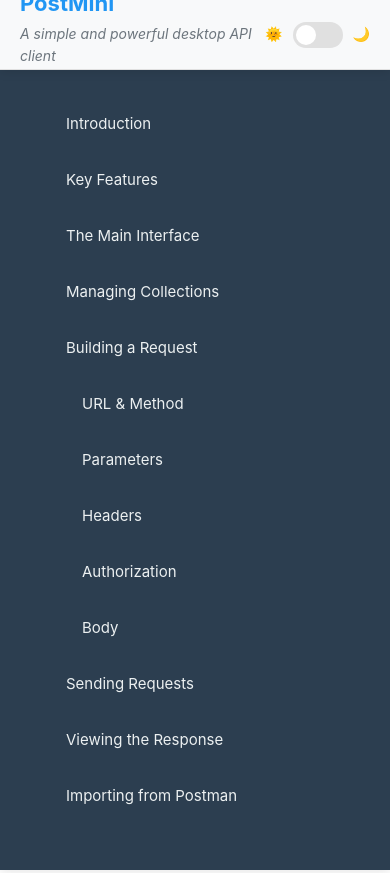
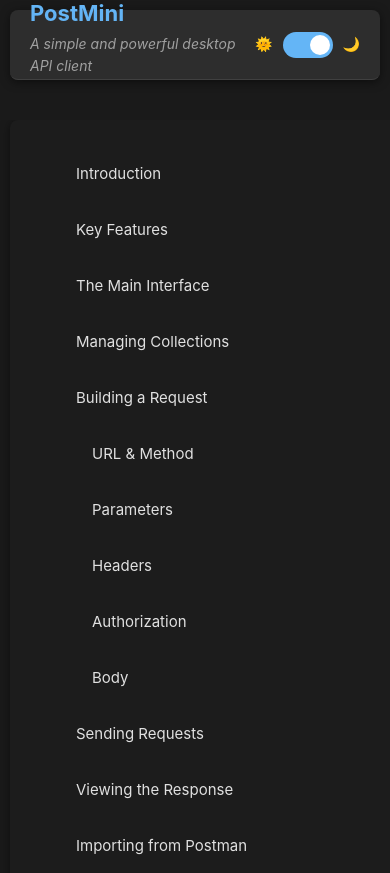
Before and after one commit to melerek/PostMini, a plain HTML site: page docs/index.html in a window 390 px wide. Shown: the top 873 px of the page. Drawn offline with Linux system fonts and the light colour scheme.

Commit message:
Enhance header and sidebar layout in index.html, adjusting dimensions and padding for improved aesthetics. Update theme preference default to 'dark' and refine responsive design for better mobile experience.

```diff
--- a/docs/index.html
+++ b/docs/index.html
@@ -48,21 +48,36 @@
             color: var(--text-primary);
             background-color: var(--bg-primary);
             transition: background-color 0.3s ease, color 0.3s ease;
+            padding-top: 20px;
+        }
+
+        /* Fixed backdrop to prevent text showing above header */
+        body::before {
+            content: '';
+            position: fixed;
+            top: 0;
+            left: 0;
+            right: 0;
+            height: 120px;
+            background-color: var(--bg-primary);
+            z-index: 999;
+            pointer-events: none;
         }
 
         /* ==================== HEADER ==================== */
         .header {
             position: fixed;
-            top: 0;
-            left: 0;
-            right: 0;
-            height: 70px;
+            top: 20px;
+            left: 20px;
+            right: 20px;
+            height: 80px;
             background-color: var(--bg-secondary);
             border-bottom: 1px solid var(--border-color);
+            border-radius: 8px;
             display: flex;
             align-items: center;
             justify-content: space-between;
-            padding: 0 30px;
+            padding: 15px 30px;
             z-index: 1000;
             box-shadow: var(--shadow);
         }
@@ -128,21 +143,22 @@
         /* ==================== LAYOUT ==================== */
         .container {
             display: flex;
-            margin-top: 70px;
-            min-height: calc(100vh - 70px);
+            margin-top: 120px;
+            min-height: calc(100vh - 120px);
         }
 
         /* ==================== SIDEBAR ==================== */
         .sidebar {
             position: fixed;
-            top: 70px;
-            left: 0;
+            top: 120px;
+            left: 20px;
             width: 280px;
-            height: calc(100vh - 70px);
+            height: calc(100vh - 140px);
             background-color: var(--bg-sidebar);
             padding: 30px 0;
             overflow-y: auto;
             box-shadow: var(--shadow);
+            border-radius: 8px;
         }
 
         .sidebar nav {
@@ -180,15 +196,16 @@
 
         /* ==================== MAIN CONTENT ==================== */
         .main-content {
-            margin-left: 280px;
+            margin-left: 320px;
             padding: 50px 60px;
+            padding-right: 40px;
             max-width: 900px;
             width: 100%;
         }
 
         .section {
             margin-bottom: 60px;
-            scroll-margin-top: 90px;
+            scroll-margin-top: 140px;
         }
 
         h2 {
@@ -320,19 +337,29 @@
 
         /* ==================== RESPONSIVE ==================== */
         @media (max-width: 768px) {
+            body {
+                padding-top: 10px;
+            }
+
+            .header {
+                top: 10px;
+                left: 10px;
+                right: 10px;
+                padding: 10px 20px;
+                height: 70px;
+            }
+
             .sidebar {
                 width: 100%;
                 position: static;
                 height: auto;
+                margin: 10px;
+                border-radius: 8px;
             }
 
             .main-content {
                 margin-left: 0;
                 padding: 30px 20px;
-            }
-
-            .header {
-                padding: 0 20px;
             }
 
             .header-title h1 {
@@ -341,6 +368,7 @@
 
             .container {
                 flex-direction: column;
+                margin-top: 100px;
             }
         }
 
@@ -989,8 +1017,8 @@
         const themeToggle = document.getElementById('themeToggle');
         const html = document.documentElement;
 
-        // Check for saved theme preference or default to 'light'
-        const currentTheme = localStorage.getItem('theme') || 'light';
+        // Check for saved theme preference or default to 'dark'
+        const currentTheme = localStorage.getItem('theme') || 'dark';
         html.setAttribute('data-theme', currentTheme);
 
         if (currentTheme === 'dark') {
```
